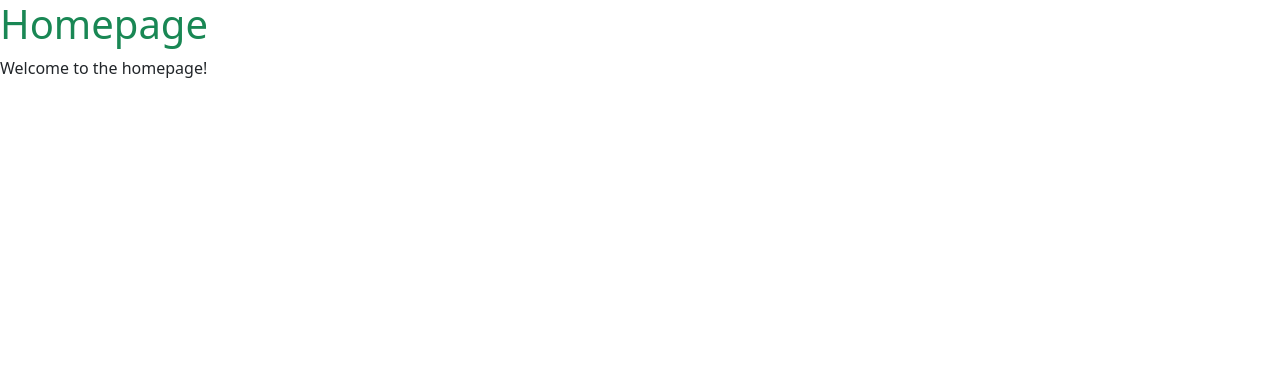
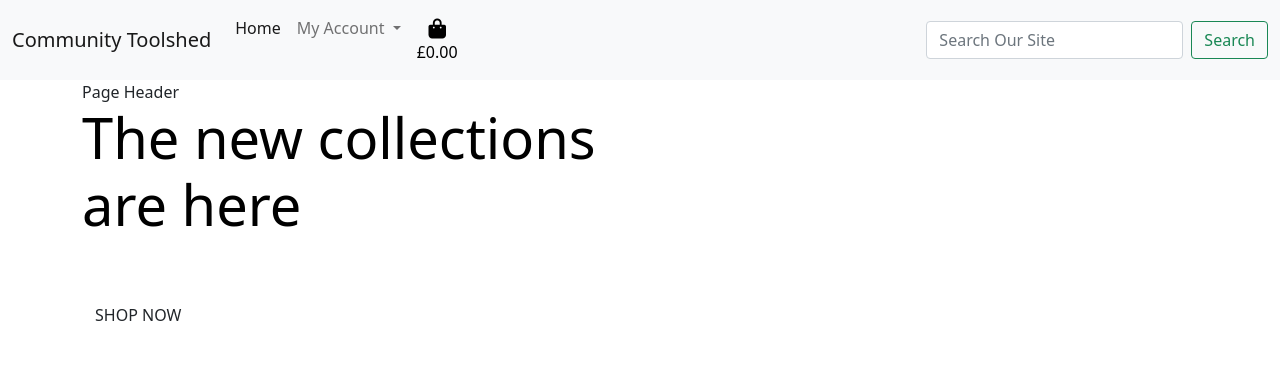
Before and after one commit to Mattds825/community-toolshed-store, a Django app: page / in a window 1280 px wide. Shown: the top 391 px of the page. Run offline with Django 5.2, Linux system fonts and the light colour scheme; some libraries are stand-ins or nearby versions.

Commit message:
add basic header with navbar to homepage

```diff
--- a/homepage/templates/homepage/index.html
+++ b/homepage/templates/homepage/index.html
@@ -2,7 +2,25 @@
 
 {% load static %}
 
+{% block page_header %}
+<div class="container header-container">
+    <div class="row">
+        <div class="col">Page Header</div>
+    </div>
+</div>
+{% endblock %}
+
 {% block content %}
-    <h1 class="diisplay-4 text-success">Homepage</h1>
-    <p>Welcome to the homepage!</p>
+    <div class="container h-100">
+        <div class="row h-100">
+            <div class="col-7 col-md-6 my-auto">
+                <h1 class="display-4 text-black">The new collections are here</h1>
+                <div class="my-5">
+                    <h4>
+                        <a href="" class="btn btn-lgg rounded-0 text-uppercase py-3">Shop Now</a>
+                    </h4>
+                </div>
+            </div>
+        </div>
+    </div>
 {% endblock %}
--- a/templates/base.html
+++ b/templates/base.html
@@ -1,5 +1,7 @@
 <!--
 Created by Matthew G Da Silva 06/03/2025
+
+It is built around the base template of the CodeInsitute Boutique Ado project.
 
 This is the base template for the website. It contains the header, footer and the main content block.
 -->
@@ -19,14 +21,16 @@ This is the base template for the website. It contains the header, footer and th
    {% block extra_meta %}
    {% endblock %}
 
-    <!-- Bootstrap CSS -->
-    {% block core_css %}
+   {% block core_css %}
+   <!-- Bootstrap CSS -->
     <link
       href="https://cdn.jsdelivr.net/npm/bootstrap@5.1.3/dist/css/bootstrap.min.css"
       rel="stylesheet"
       integrity="sha384-1BmE4kWBq78iYhFldvKuhfTAU6auU8tT94WrHftjDbrCEXSU1oBoqyl2QvZ6jIW3"
       crossorigin="anonymous"
     />
+    <!-- Font Awesome -->
+    <script src="https://kit.fontawesome.com/310ea35e5d.js" crossorigin="anonymous"></script>
     {% endblock %}
 
     {% block extra_css %}
@@ -52,7 +56,59 @@ This is the base template for the website. It contains the header, footer and th
     <title>Community Toolshed  {% block extra_title %}{% endblock %}</title>
   </head>
   <body>
-    <header class="container-fluid fixed-top" ></header>
+    <header class="container-fluid px-0">
+      <nav class="navbar navbar-expand-lg navbar-light bg-light">
+        <div class="container-fluid">
+          <a class="navbar-brand" href="{% url 'homepage' %}">Community Toolshed</a>
+          <button class="navbar-toggler" type="button" data-bs-toggle="collapse" data-bs-target="#navbarSupportedContent" aria-controls="navbarSupportedContent" aria-expanded="false" aria-label="Toggle navigation">
+            <span class="navbar-toggler-icon"></span>
+          </button>
+          <div class="collapse navbar-collapse" id="navbarSupportedContent">
+            <ul class="navbar-nav me-auto mb-2 mb-lg-0">
+              <li class="nav-item">
+                <a class="nav-link active" aria-current="page" href="{% url 'homepage' %}">Home</a>
+              </li>
+              <li class="nav-item dropdown">
+                <a class="nav-link dropdown-toggle" href="#" id="user-options" role="button" data-bs-toggle="dropdown" aria-haspopup="true" aria-expanded="false">
+                 My Account
+                </a>
+                <ul class="dropdown-menu" aria-labelledby="user-options">
+                    {% if request.user.is_authenticated %}
+                        {% if request.user.is_superuser %}
+                        <li><a href="" class="dropdown-item">Product Management</a></li>
+                        <li><hr class="dropdown-divider"></li>
+                        {% endif %}
+                    <li><a href="" class="dropdown-item">My Profile</a></li>
+                    <a href="{% url 'account_logout' %}" class="dropdown-item">Logout</a>
+                    {% else %}
+                    <li><a href="{% url 'account_signup' %}" class="dropdown-item">Register</a></li>
+                    <li><a href="{% url 'account_login' %}" class="dropdown-item">Login</a></li>
+                    {% endif %}
+                  </ul>
+              </li>
+              <li class="nav-item">
+                <a class="{% if grand_total %}text-info font-weight-bold{% else %}text-black{% endif %} nav-link" href="">
+                  <div class="text-center">
+                    <div><i class="fas fa-shopping-bag fa-lg"></i></div>
+                    <p class="my-0">
+                      {% if grand_total %}
+                        £{{ grand_total|floatformat:2 }}
+                      {% else %}
+                        £0.00
+                      {% endif %}
+                    </p>
+                  </div>
+                </a>
+              </li>
+            </ul>
+            <form class="d-flex" method="GET" action="">
+              <input class="form-control me-2" type="search" placeholder="Search Our Site" aria-label="Search" name="q">
+              <button class="btn btn-outline-success" type="submit">Search</button>
+            </form>
+          </div>
+        </div>
+      </nav>
+    </header>
 
     {% if messages %}
     <div class="message-container"></div>
```
Also changed, not shown: community_toolshed/settings.py (+8 -2 lines).
